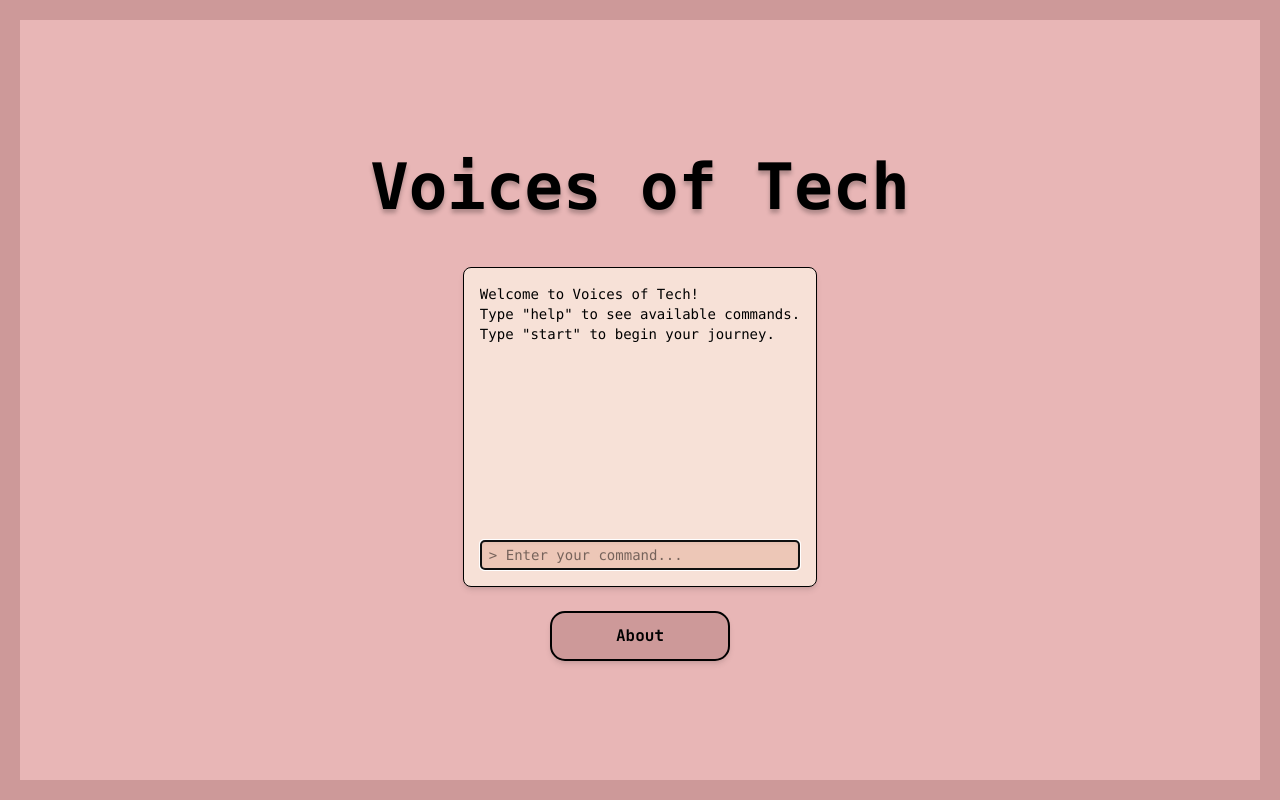
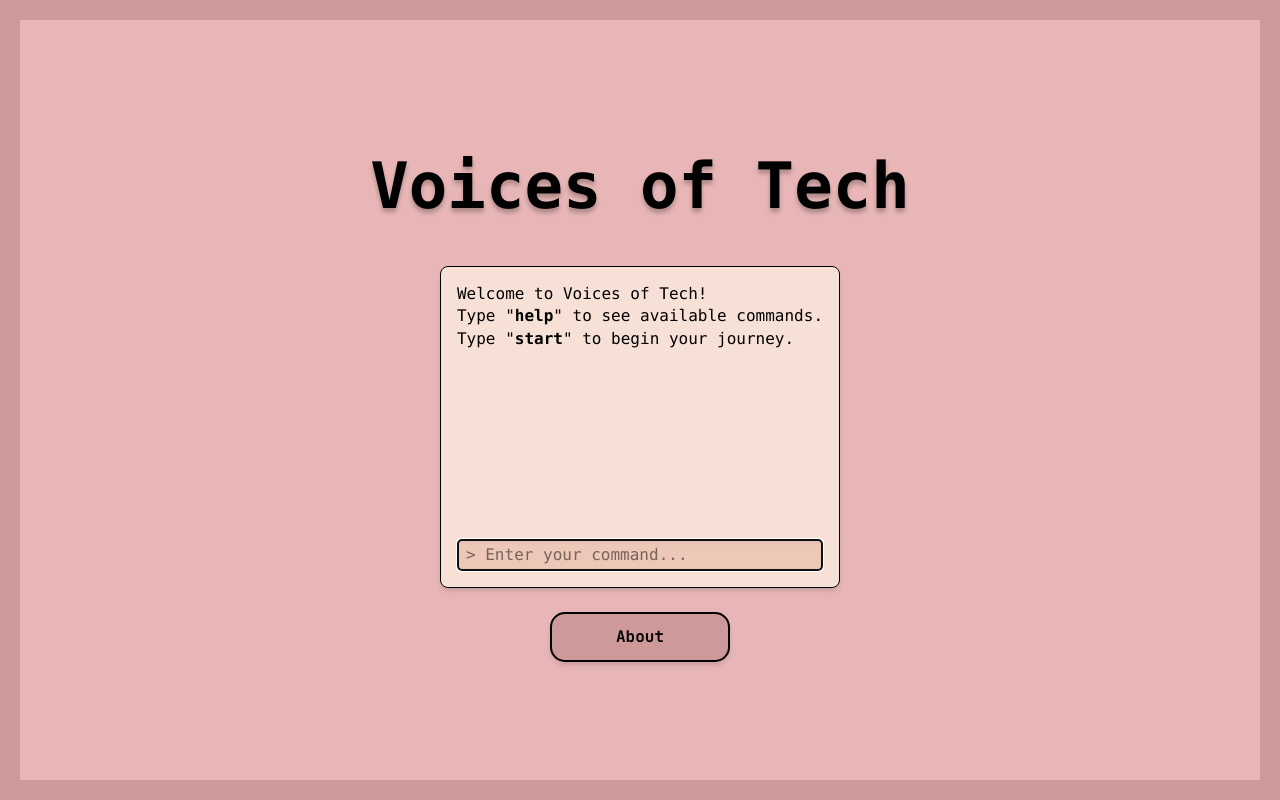
Before and after one commit to judelwin/code-your-own-adventure, a React (Vite) app: page / in a window 1280 px wide. Built offline with nearby package versions, Linux system fonts and the light colour scheme.

Commit message:
fixed some small things

```diff
--- a/package.json
+++ b/package.json
@@ -12,6 +12,7 @@
   "dependencies": {
     "@tailwindcss/vite": "^4.0.17",
     "framer-motion": "^12.6.2",
+    "motion": "^12.6.2",
     "react": "^19.0.0",
     "react-dom": "^19.0.0",
     "react-router-dom": "^7.4.0"
--- a/src/App.tsx
+++ b/src/App.tsx
@@ -1,6 +1,6 @@
 import { BrowserRouter as Router, Routes, Route } from 'react-router-dom'
 import Landing from './pages/Landing'
-import Game from './pages/game'
+import Game from './pages/Game'
 
 function App() {
   return (
--- a/src/components/Terminal.tsx
+++ b/src/components/Terminal.tsx
@@ -1,11 +1,10 @@
-import { motion, AnimatePresence } from 'framer-motion'
-import { useNavigate } from 'react-router-dom'
+import { motion } from 'framer-motion'
 import { useState, useRef, useEffect } from 'react'
 
 type Props = {
     initialMessages: string[]
     allowStart?: boolean
-    onStart?: () => void // 👈 callback to inform parent
+    onStart?: () => void
 }
 
 const Terminal = ({ initialMessages, allowStart = false, onStart }: Props) => {
@@ -25,14 +24,18 @@ const Terminal = ({ initialMessages, allowStart = false, onStart }: Props) => {
         setMessages((prev) => [...prev, `> ${trimmed}`])
 
         if (trimmed === 'help') {
-            setMessages((prev) => [...prev, 'Available commands: "start", "help"'])
+            setMessages((prev) => [...prev, 'Available commands: "help", "start"'])
         } else if (trimmed === 'start' && allowStart) {
-            if (onStart) onStart() // 👈 trigger animation from parent
+            if (onStart) onStart()
         } else {
             setMessages((prev) => [...prev, `Unknown command: "${trimmed}"`])
         }
 
         setInput('')
+    }
+
+    const formatMessage = (msg: string) => {
+        return msg.replace(/\b(help|start)\b/gi, '<strong>$1</strong>')
     }
 
     return (
@@ -41,16 +44,16 @@ const Terminal = ({ initialMessages, allowStart = false, onStart }: Props) => {
             animate={{ scale: 1 }}
             className="bg-[#F7E1D7] p-4 rounded-lg w-full max-w-xl shadow-md border border-black"
         >
-            <div className="h-60 overflow-y-auto text-sm whitespace-pre-wrap mb-4 font-mono text-black">
+            <div className="h-60 overflow-y-auto text-sm whitespace-pre-wrap mb-4 font-mono text-black text-[16px] font-jetbrains">
                 {messages.map((m, i) => (
-                    <div key={i}>{m}</div>
+                    <div key={i} dangerouslySetInnerHTML={{ __html: formatMessage(m) }} />
                 ))}
                 <div ref={bottomRef} />
             </div>
             <form onSubmit={handleCommand}>
                 <input
                     type="text"
-                    className="w-full px-2 py-1 bg-[#EDC7B7] border border-[#4A5759] text-sm shadow-inner rounded font-mono text-black"
+                    className="w-full px-2 py-1 bg-[#EDC7B7] border border-[#4A5759] text-sm shadow-inner rounded font-mono text-black text-[16px] font-jetbrains"
                     value={input}
                     onChange={(e) => setInput(e.target.value)}
                     placeholder="> Enter your command..."
```
Also changed, not shown: 1 other file (tests, documents, lock files or other folders).
